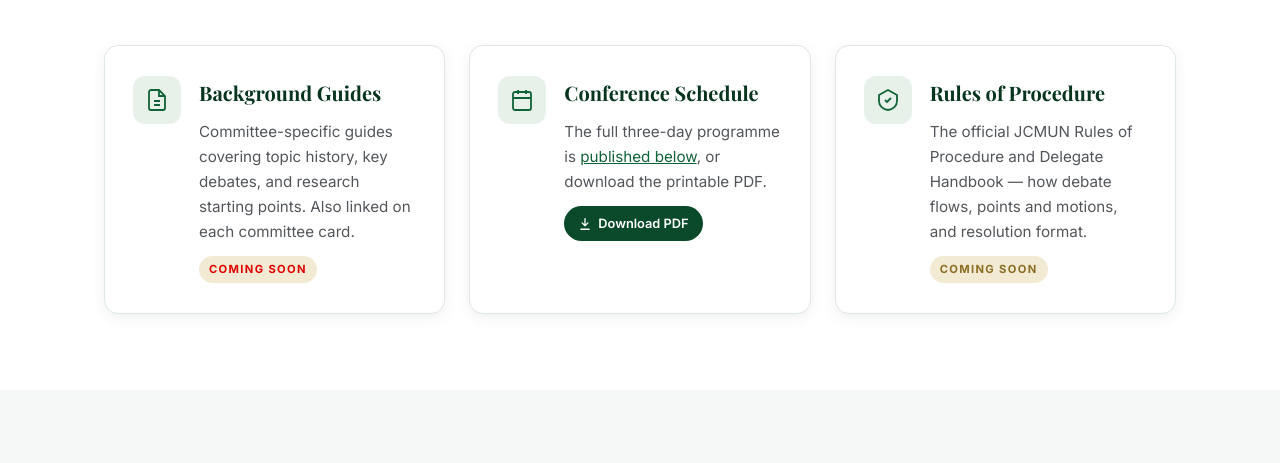
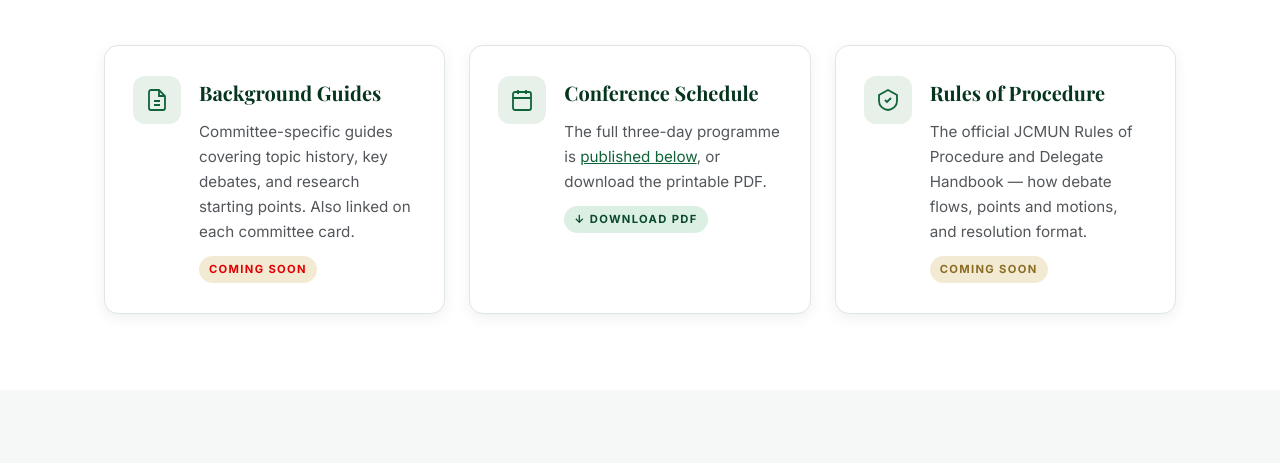
Before and after one commit to innovationjcd/jcmun-website, a plain HTML site: page resources.html in a window 1280 px wide. Shown: the part 578-1041 px from the top of the page. Drawn offline with nearby package versions, Linux system fonts and the light colour scheme; a web font is replaced by a local one.

Commit message:
Style schedule download as a pill matching Coming Soon; bust CSS cache
Co-Authored-By: Claude Opus 5.5 <noreply@anthropic.com>

```diff
--- a/css/styles.css
+++ b/css/styles.css
@@ -691,24 +691,15 @@ details[open] .chevron { transform: rotate(180deg); }
   margin-top: 12px;
 }
 
-/* Small download button used on resource cards */
-.download-link {
-  display: inline-flex;
-  align-items: center;
-  gap: 6px;
-  margin-top: 12px;
-  padding: 7px 14px;
-  border-radius: 999px;
-  background: var(--green-800);
-  color: #fff;
-  font-size: 0.8rem;
-  font-weight: 600;
-  white-space: nowrap;
+/* Download pill: same shape as .coming-soon, in green */
+.download-pill {
+  background: #dcefe3;
+  color: var(--green-800);
   text-decoration: none;
   transition: background 0.2s;
 }
 
-.download-link:hover { background: var(--green-700); }
+.download-pill:hover { background: #c6e4d1; }
 
 /* ---------- Contact ---------- */
 
--- a/resources.html
+++ b/resources.html
@@ -9,7 +9,7 @@
   <link rel="preconnect" href="https://fonts.googleapis.com">
   <link rel="preconnect" href="https://fonts.gstatic.com" crossorigin>
   <link href="https://fonts.googleapis.com/css2?family=Playfair+Display:ital,wght@0,600;0,700;1,500&family=Inter:wght@400;500;600;700&display=swap" rel="stylesheet">
-  <link rel="stylesheet" href="css/styles.css">
+  <link rel="stylesheet" href="css/styles.css?v=2">
 </head>
 <body>
 
@@ -75,10 +75,7 @@
           <div>
             <h3>Conference Schedule</h3>
             <p>The full three-day programme is <a href="#schedule">published below</a>, or download the printable PDF.</p>
-            <a href="assets/docs/jcmun-iv-2026-schedule.pdf" class="download-link" target="_blank" rel="noopener">
-              <svg width="14" height="14" viewBox="0 0 24 24" fill="none" stroke="currentColor" stroke-width="2.2" stroke-linecap="round" stroke-linejoin="round" aria-hidden="true"><path d="M12 3v12M7 10l5 5 5-5M5 21h14"/></svg>
-              Download PDF
-            </a>
+            <a href="assets/docs/jcmun-iv-2026-schedule.pdf" class="coming-soon download-pill" target="_blank" rel="noopener">&#8595; Download PDF</a>
           </div>
         </div>
 
```
Also changed, not shown: about.html (+1 -1 lines), committees.html (+1 -1 lines), contact.html (+1 -1 lines), index.html (+1 -1 lines), registration.html (+1 -1 lines), secretariat.html (+1 -1 lines).
